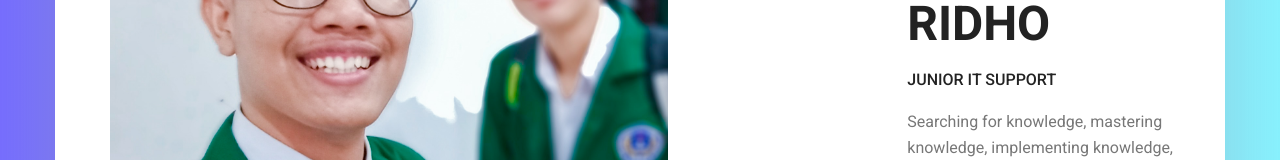
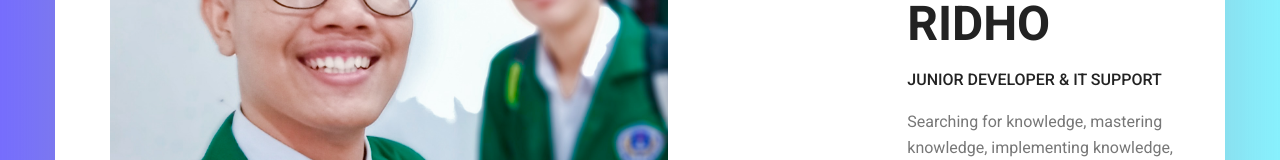
Before and after one commit to thismr/thismr.github.io, a plain HTML site: page index.html in a window 1280 px wide. Shown: the part 444-604 px from the top of the page. Drawn offline with Linux system fonts and the light colour scheme.

Commit message:
Update index.html

```diff
--- a/index.html
+++ b/index.html
@@ -164,7 +164,7 @@
                 <div class="personal_text">
                   <h6>Hello Everybody, i am</h6>
                   <h3>Muhammad Ridho</h3>
-                  <h4>Junior IT Support</h4>
+                  <h4>Junior Developer & IT Support</h4>
                   <p>
                     Searching for knowledge, mastering knowledge, implementing
                     knowledge, sharing knowledge. Being human is beneficial to
```
